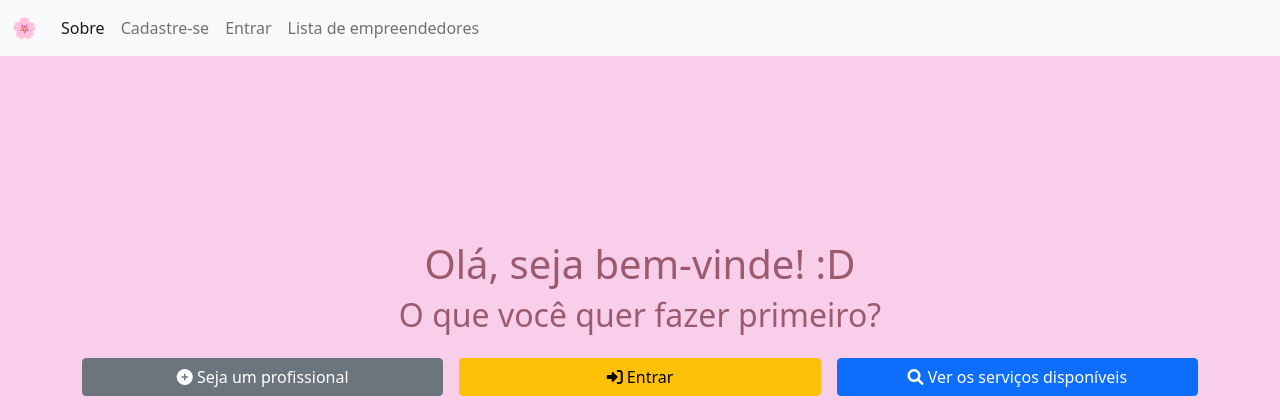
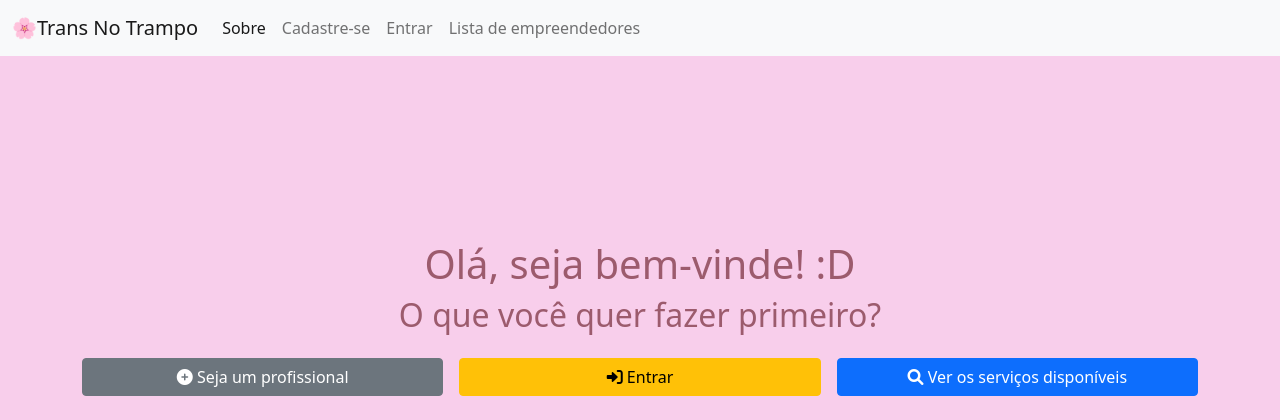
Before and after one commit to Joaquim-Renato/transNoTrampo, a Django app: page / in a window 1280 px wide. Shown: the top 420 px of the page. Run offline with Django 3.2, Linux system fonts and the light colour scheme.

Commit message:
logo atualizado

```diff
--- a/empreendedores/templates/cadastrar.html
+++ b/empreendedores/templates/cadastrar.html
@@ -22,7 +22,7 @@
 
   <nav class="navbar navbar-expand-lg navbar-light bg-light fixed-top">
     <div class="container-fluid">
-        <a class="navbar-brand" href="/">🌸</a>
+        <a class="navbar-brand" href="/">🌸Trans No Trampo</a>
         <button class="navbar-toggler" type="button" data-bs-toggle="collapse" data-bs-target="#navbarNav" aria-controls="navbarNav" aria-expanded="false" aria-label="Toggle navigation">
             <span class="navbar-toggler-icon"></span>
         </button>
--- a/empreendedores/templates/index.html
+++ b/empreendedores/templates/index.html
@@ -33,7 +33,7 @@
         <!-- Navbar -->
 <nav class="navbar navbar-expand-lg navbar-light bg-light fixed-top">
     <div class="container-fluid">
-        <a class="navbar-brand" href="/">🌸</a>
+        <a class="navbar-brand" href="/">🌸Trans No Trampo</a>
         <button class="navbar-toggler" type="button" data-bs-toggle="collapse" data-bs-target="#navbarNav" aria-controls="navbarNav" aria-expanded="false" aria-label="Toggle navigation">
             <span class="navbar-toggler-icon"></span>
         </button>
--- a/empreendedores/templates/lista.html
+++ b/empreendedores/templates/lista.html
@@ -24,7 +24,7 @@
         <!-- Navbar -->
 <nav class="navbar navbar-expand-lg navbar-light bg-light fixed-top">
     <div class="container-fluid">
-        <a class="navbar-brand" href="/">🌸</a>
+        <a class="navbar-brand" href="/">🌸Trans No Trampo</a>
         <button class="navbar-toggler" type="button" data-bs-toggle="collapse" data-bs-target="#navbarNav" aria-controls="navbarNav" aria-expanded="false" aria-label="Toggle navigation">
             <span class="navbar-toggler-icon"></span>
         </button>
--- a/empreendedores/templates/login.html
+++ b/empreendedores/templates/login.html
@@ -24,7 +24,7 @@
 
 <nav class="navbar navbar-expand-lg navbar-light bg-light fixed-top">
     <div class="container-fluid">
-        <a class="navbar-brand" href="/">🌸</a>
+        <a class="navbar-brand" href="/">🌸 Trans No Trampo</a>
         <button class="navbar-toggler" type="button" data-bs-toggle="collapse" data-bs-target="#navbarNav" aria-controls="navbarNav" aria-expanded="false" aria-label="Toggle navigation">
             <span class="navbar-toggler-icon"></span>
         </button>
--- a/empreendedores/templates/sobre.html
+++ b/empreendedores/templates/sobre.html
@@ -18,7 +18,7 @@
 <!-- Navbar -->
 <nav class="navbar navbar-expand-lg navbar-light bg-light fixed-top">
     <div class="container-fluid">
-        <a class="navbar-brand" href="/">🌸</a>
+        <a class="navbar-brand" href="/">🌸Trans No Trampo</a>
         <button class="navbar-toggler" type="button" data-bs-toggle="collapse" data-bs-target="#navbarNav" aria-controls="navbarNav" aria-expanded="false" aria-label="Toggle navigation">
             <span class="navbar-toggler-icon"></span>
         </button>
```
